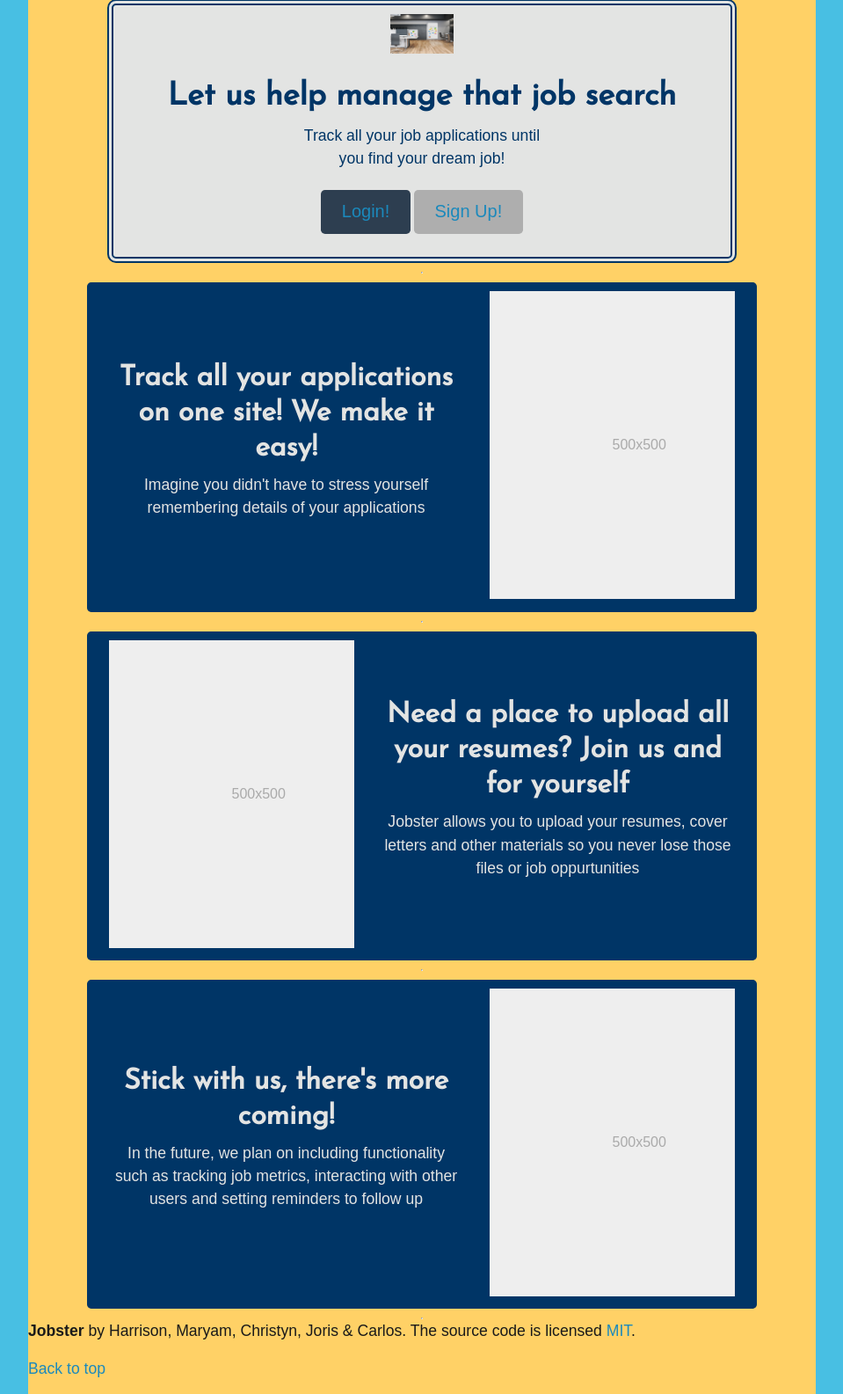
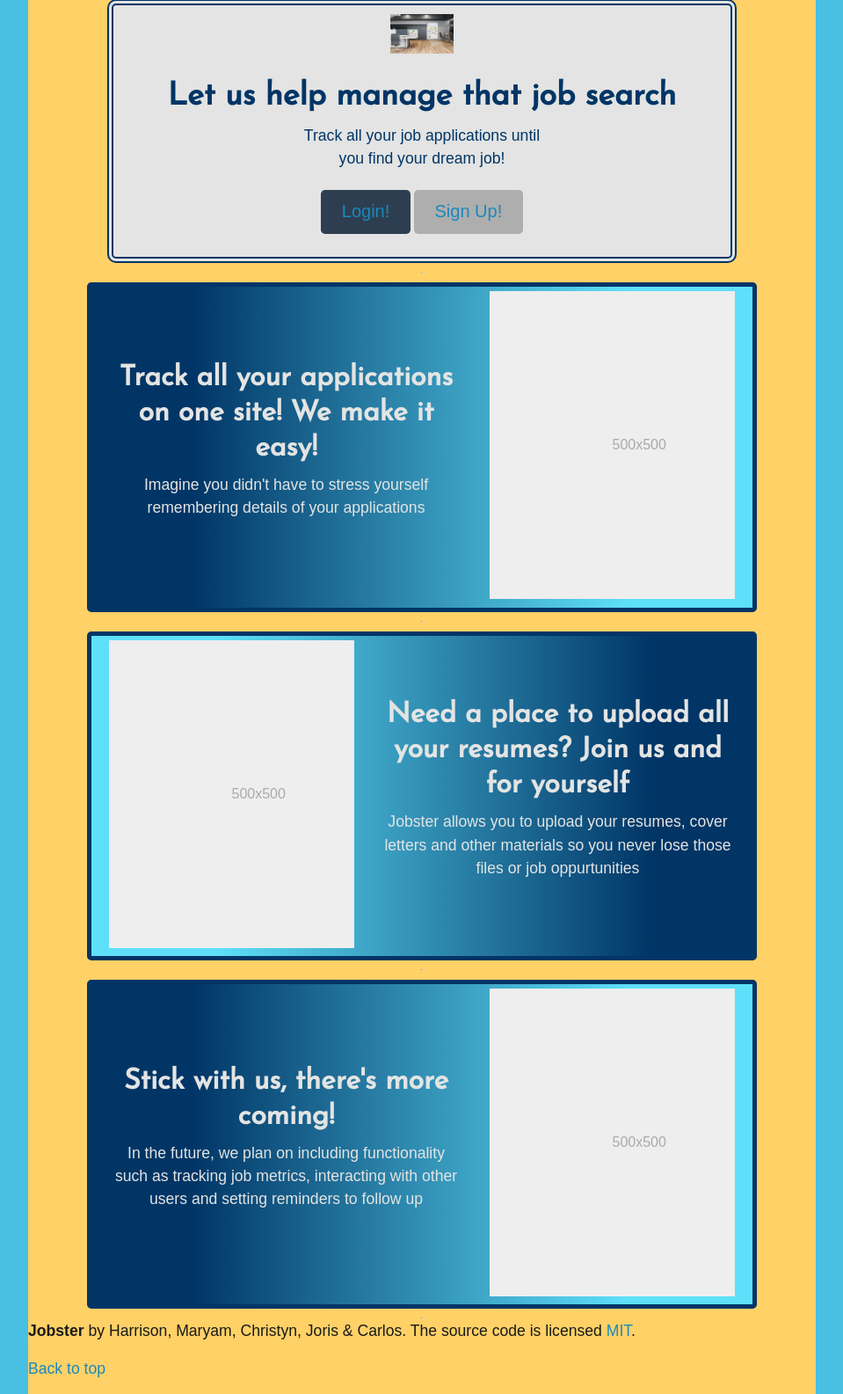
Before and after one commit to hkidd/Jobster, a Node server app: page /aboutus in a window 1280 px wide. Shown: the part 158-1743 px from the top of the page at 88% size, without its empty margins (160-1119 px from the left). Run offline with Node 20, Linux system fonts and the light colour scheme; some libraries are stand-ins or nearby versions; some web fonts are replaced.

Commit message:
more css update

```diff
--- a/public/css/style.css
+++ b/public/css/style.css
@@ -155,9 +155,25 @@ form {
   padding: 5px;
   border: 3px solid var(--dark);
   border-radius: var(--border-radius);
-  border-style: double;
   border-width: thick;
-  background-color: #003566;
+  background: rgb(94,224,250);
+  background: linear-gradient(270deg, rgba(94,224,250,1) 19%, rgba(0,53,102,1) 85%);
+  color: var(--light);
+  margin-top: 10px;
+  margin-bottom: 10px;
+}
+
+.features-card-middle{
+  align-items: center;
+  text-align: center;
+  margin: auto;
+  flex: 0 0 50%;
+  padding: 5px;
+  border: 3px solid var(--dark);
+  border-radius: var(--border-radius);
+  border-width: thick;
+  background: rgb(94,224,250);
+  background: linear-gradient(90deg, rgba(94,224,250,1) 19%, rgba(0,53,102,1) 85%);
   color: var(--light);
   margin-top: 10px;
   margin-bottom: 10px;
--- a/views/aboutus.handlebars
+++ b/views/aboutus.handlebars
@@ -33,7 +33,7 @@
 
     <hr class="featurette-divider">
 
-    <div class="row featurette features-card">
+    <div class="row featurette features-card-middle">
         <div class="col-md-5 order-md-1">
             <svg class="bd-placeholder-img bd-placeholder-img-lg featurette-image img-fluid mx-auto" width="500" height="350" xmlns="http://www.w3.org/2000/svg" role="img" aria-label="Placeholder: 500x500" preserveAspectRatio="xMidYMid slice" focusable="false"><title>Placeholder</title><rect width="100%" height="100%" fill="#eee"></rect><text x="50%" y="50%" fill="#aaa" dy=".3em">500x500</text></svg>
         </div>
```
